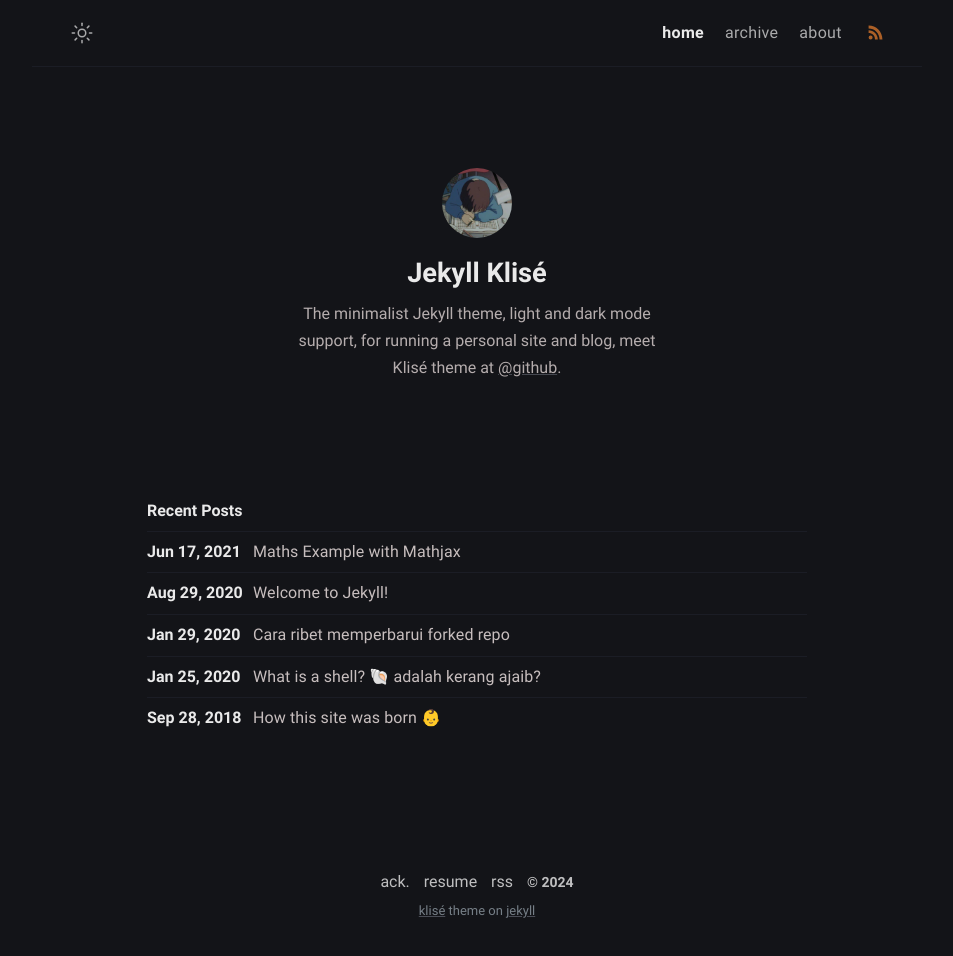
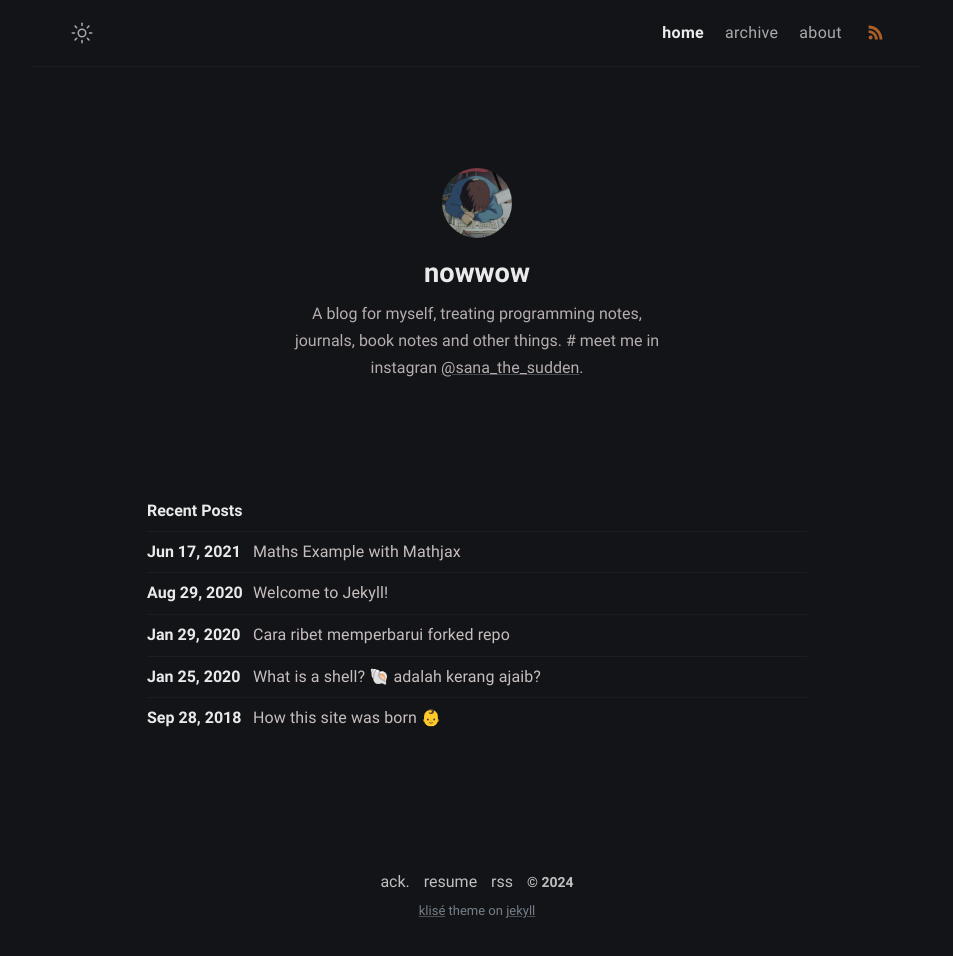
Before and after one commit to xxsana/xxsana.github.io, a Jekyll site: the page built from index.md, in a window 1280 px wide. Shown: the whole page, without its empty margins (163-1116 px from the left). Built offline with Jekyll 4.4.1, drawn with Linux system fonts in a browser that asks for light colours.

Commit message:
feat: update author info

```diff
--- a/_config.yml
+++ b/_config.yml
@@ -11,15 +11,15 @@ mode: dark # default theme "dark" | "light"
 
 # Profile settings
 author:
-  name: Jekyll Klisé # author name
+  name: nowwow # author name
   bio: >- # tell to the world
-    The minimalist Jekyll theme, light and dark mode support, for running a personal site and blog,
-    meet Klisé theme at <a href="https://github.com/piharpi/jekyll-klise" target="_blank" rel="noopener">@github</a>.
-  username: username # general username
-  github: github_username # github username
+    A blog for myself, treating programming notes, journals, book notes and other things.
+    # meet me in instagran <a href="https://github.com/piharpi/jekyll-klise" target="_blank" rel="noopener">@sana_the_sudden</a>.
+  username: nowwow # general username
+  github: xxsana # github username
   twitter: twitter_username # twitter username
   facebook: facebook_username # facebook username
-  email: your-email@email.com # email adress
+  email: jerryjeong95@gmail.com # email adress
   avatar: /assets/img/avatar.jpg # change with your own avatar
 
 # URL settings
```
